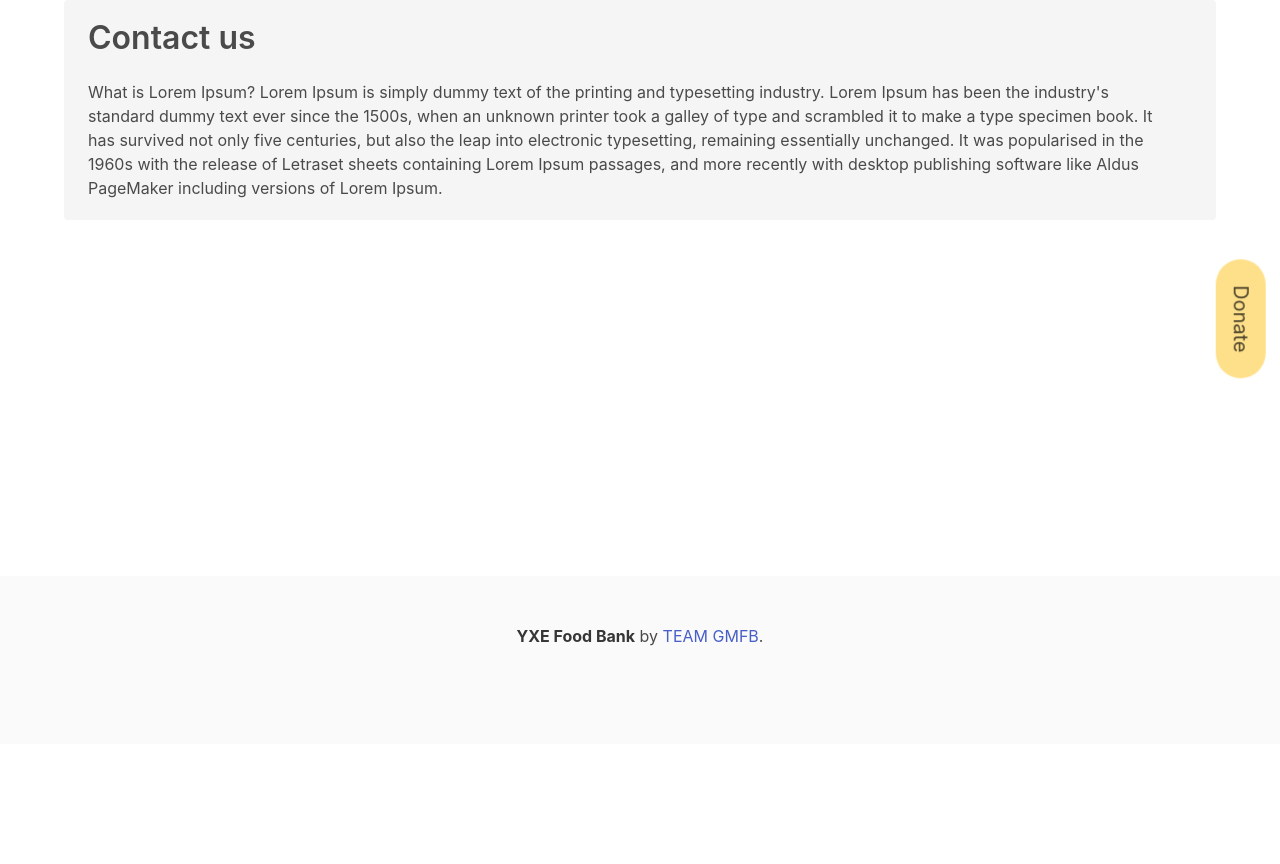
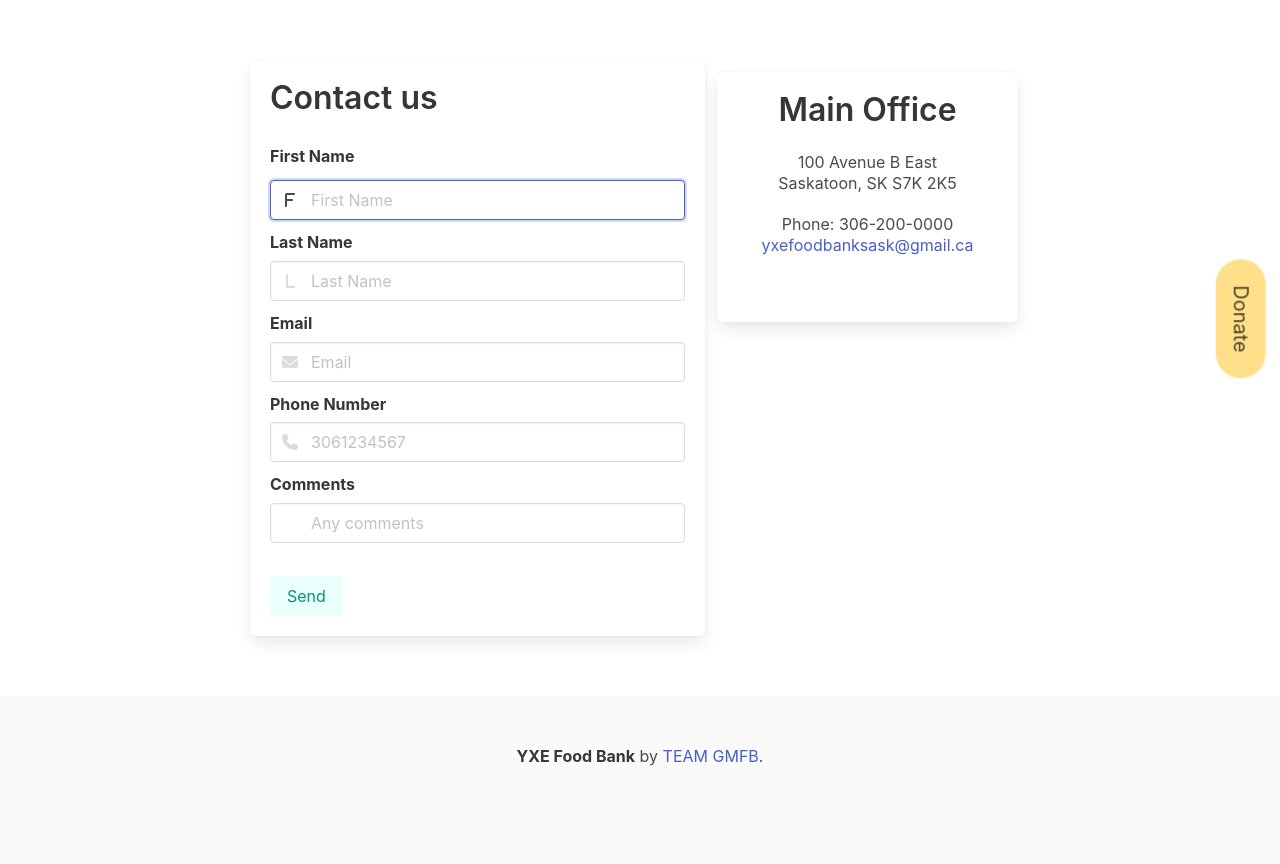
Before and after one commit to seemslikeali/yxefoodbank, a Django app: page /contact/ in a window 1280 px wide. Shown: the part 56-920 px from the top of the page. Before the commit the page ends 702 px from the top, so only its background shows below. Run offline with Django 4.2, Linux system fonts and the light colour scheme; some libraries are stand-ins or nearby versions.

Commit message:
Edited About, Donate and Contact Pages.
Changes are made to the About section. It now describes the aim of our website. In the Donate Page, a progress bar is added. And in Contact Page, the page is edited so it contains the address of the main office and also sends any responses through website.

```diff
--- a/base/templates/base/contact.html
+++ b/base/templates/base/contact.html
@@ -1,19 +1,92 @@
 {% extends 'main.html' %} {% block content %}
-<div class="container">
-  <div class="notification is-secondary">
-    <div class="title">Contact us</div>
-    <p>
-      What is Lorem Ipsum? Lorem Ipsum is simply dummy text of the printing and
-      typesetting industry. Lorem Ipsum has been the industry's standard dummy
-      text ever since the 1500s, when an unknown printer took a galley of type
-      and scrambled it to make a type specimen book. It has survived not only
-      five centuries, but also the leap into electronic typesetting, remaining
-      essentially unchanged. It was popularised in the 1960s with the release of
-      Letraset sheets containing Lorem Ipsum passages, and more recently with
-      desktop publishing software like Aldus PageMaker including versions of
-      Lorem Ipsum.
-    </p>
+<div class="container is-fluid">
+  <section class="section supage ">
+    <div class="tile is-parent " style="line-height: 1.3">
+      <form class="tile is-child box" method="POST">
+        <div class="title">Contact us</div>
+     <!-- First Name -->
+     <div class="field" style="line-height:2rem;">
+      <label class="label">First Name</label>
+      <p class="control has-icons-left has-icons-right">
+        <input class="input" type="text" placeholder="First Name" autofocus="" name="first_name" maxlength="30"
+          required="" id="id_first_name" />
+        <span class="icon is-small is-left">
+          <i class="fas fa-f"></i>
+        </span>
+      </p>
+    </div>
+
+    <!-- Last Name -->
+    <div class="field">
+      <label class="label">Last Name</label>
+      <p class="control has-icons-left has-icons-right">
+        <input class="input" type="text" placeholder="Last Name" name="last_name" maxlength="30" required=""
+          id="id_last_name" />
+        <span class="icon is-small is-left">
+          <i class="fas fa-l"></i>
+        </span>
+      </p>
+    </div>
+
+    <!-- Email -->
+    <div class="field">
+      <label class="label">Email</label>
+      <p class="control has-icons-left has-icons-right">
+        <input class="input" type="email" placeholder="Email" name="email" maxlength="60" required="" id="id_email" />
+        <span class="icon is-small is-left">
+          <i class="fas fa-envelope"></i>
+        </span>
+      </p>
+    </div>
+
+    <!-- Phone Number -->
+    <div class="field">
+      <label class="label">Phone Number</label>
+      <p class="control has-icons-left has-icons-right">
+        <input class="input" type="tel" pattern="[0-9]{10}" placeholder="3061234567" name="phone" maxlength="10"
+          required="" id="id_phone" />
+        <span class="icon is-small is-left">
+          <i class="fas fa-phone"></i>
+        </span>
+      </p>
+    </div>
+
+    <!--Question-->
+    <div class="field">
+      <label class="label">Comments</label>
+      <p class="control has-icons-left has-icons-right">
+          <input class="input" type="textarea" placeholder="Any comments" autofocus="" name="questions" maxlength="150"
+          required="" id="que" />
+        <span class="icon is-small is-left">
+          <i class="fas fa-Q"></i>
+      </p>
   </div>
+
+    <!--Donate Button-->
+  <div class="field">
+      <p class="control">
+        <br style="display:block; margin: 5px 0;">
+        <button class="button is-primary is-light">Send</button>
+      </p>
+    </div>
+      </form>
+
+      <div class="tile is-parent is-5">
+        <article class="tile is-child box suloginbox">
+          <p id="yui_3_17_2_1_1647900213026_591">
+            <div class="title">Main Office</div>
+            100 Avenue B East
+          <br>
+            Saskatoon, SK S7K 2K5
+          <br><br>
+            Phone: 306-200-0000
+         <br>
+              <a href="mailto:yxefoodbanksask@gmail.ca" tabindex="0">yxefoodbanksask@gmail.ca</a></p></h3>
+         <p></p>
+        </article>
+      </div>
+    </div>
+  </section>
 </div>
 
 {% endblock content %}
```
Also changed, not shown: base/templates/base/about.html (+10 -9 lines), base/templates/base/contactform.html (added, +77 -0 lines), base/templates/base/donate.html (+6 -11 lines), base/templates/base/volunteer.html (+2 -10 lines).
